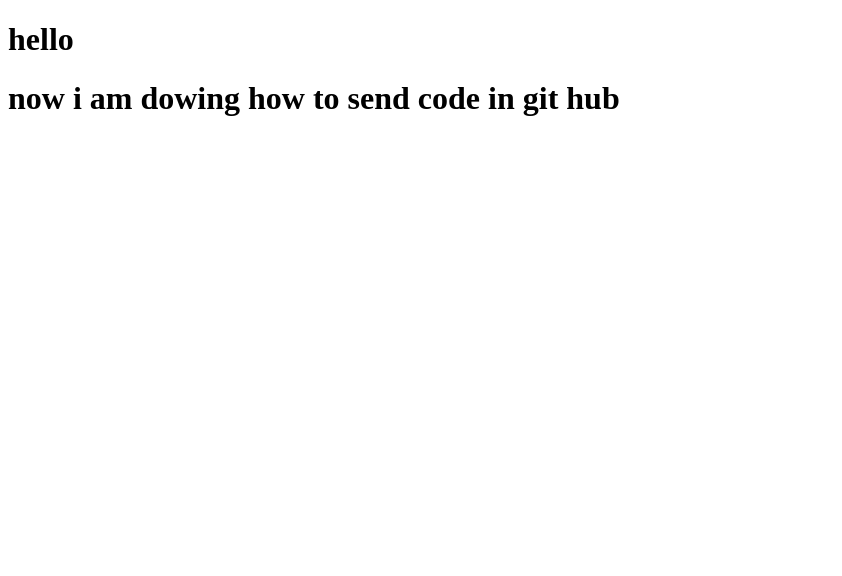
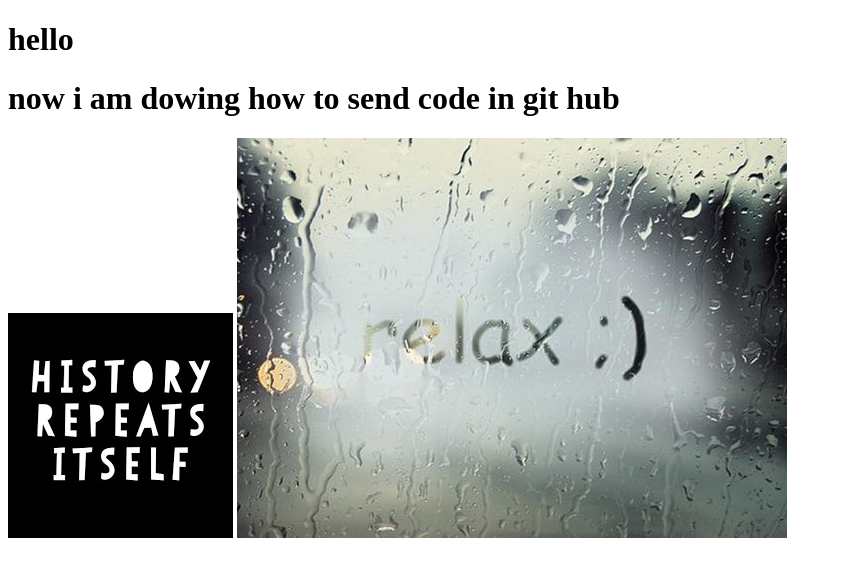
Before and after one commit to TurzoMoniBala/my-frist-repo1, a plain HTML site: page index.html in a window 1280 px wide. Shown: the whole page, without its empty margins (0-842 px from the left). Drawn offline with Linux system fonts and the light colour scheme.

Commit message:
image added

```diff
--- a/index.html
+++ b/index.html
@@ -9,5 +9,7 @@
 <body>
     <h1>hello</h1>
     <h1> now i am dowing how to send code in git hub</h1>
+    <img src="download.png" alt="">
+    <img src="relax.jpg" alt="">
 </body>
 </html>
```
Also changed, not shown: download.png (added), relax.jpg (added).
